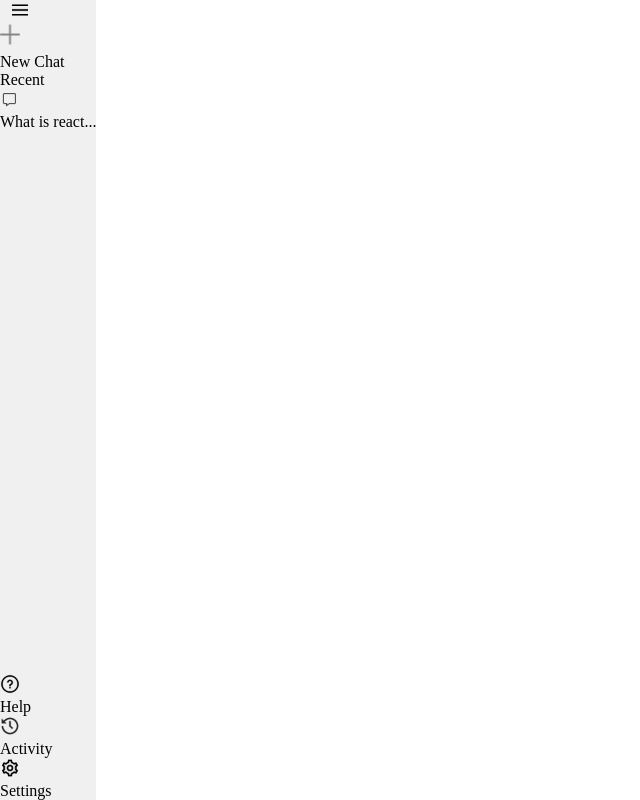
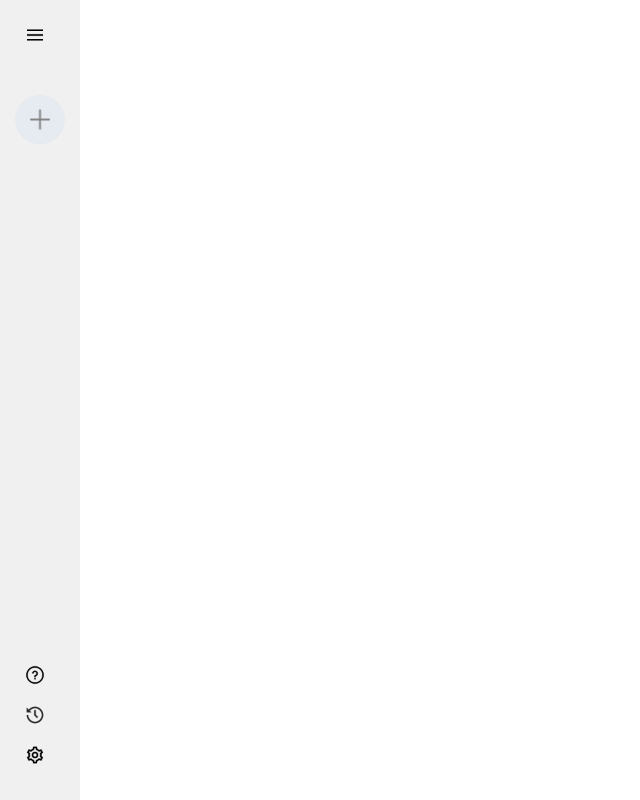
Before and after one commit to Aryankpoor/metamorpheus, a React (Vite) app: page / in a window 1280 px wide. Shown: the whole page, without its empty margins (0-640 px from the left). Built offline with nearby package versions, Linux system fonts and the light colour scheme.

Commit message:
added usestate

```diff
--- a/src/components/Sidebar/Sidebar.css
+++ b/src/components/Sidebar/Sidebar.css
@@ -4,6 +4,7 @@
     flex-direction: column;
     justify-content: space-between;
     background-color: #f0f0f0;
+    padding: 25px 15px;
 }
 
 .sidebar img{
@@ -15,3 +16,51 @@
     margin-left: 10px;
     cursor: pointer;
 }
+
+.sidebar .new-chat {
+    margin-top: 50px;
+    display: inline-flex;
+    align-items: center;
+    gap: 10px;
+    padding: 10px 15px;
+    background-color: #e6eaf1;
+    border-radius: 50px;
+    font-size: 14px;
+    color: grey;
+    cursor: pointer;
+}
+
+.sidebar .recent {
+    display: flex;
+    flex-direction: column;
+}
+
+.sidebar .recent-title {
+    margin-top: 30px;
+    margin-bottom: 20px;
+}
+
+.sidebar .recent-entry{
+    display: flex;
+    align-items: start;
+    gap: 10px;
+    padding: 10px;
+    padding-right: 40px;
+    border-radius: 50px;
+    color: #282828;
+    cursor: pointer;
+}
+
+.sidebar .recent-entry:hover{
+    background-color: #e2e6eb;
+}
+
+.sidebar .bottom {
+    display: flex;
+    flex-direction: column;
+}
+
+.sidebar .bottom-item {
+    padding-right: 10px;
+    cursor: pointer;
+}
--- a/src/components/Sidebar/Sidebar.jsx
+++ b/src/components/Sidebar/Sidebar.jsx
@@ -1,16 +1,19 @@
-import React from 'react'
-import './Sidebar.css'
-import {assets} from '../../assets/assets'
+import React, { useState } from "react";
+import "./Sidebar.css";
+import { assets } from "../../assets/assets";
 
 const Sidebar = () => {
+  const [extended, setExtended] = useState(false);
+
   return (
-    <div className='sidebar'>
-        <div className='top'>
-            <img src={assets.menu_icon} alt="menu icon" className='menu' />
+    <div className="sidebar">
+      <div className="top">
+        <img src={assets.menu_icon} alt="menu icon" className="menu" />
         <div className="new-chat">
           <img src={assets.plus_icon} alt="new chat icon" />
-                <p>New Chat</p>
+          {extended ? <p>New Chat</p> : null}
         </div>
+        {extended ? (
           <div className="recent">
             <p className="recent-title">Recent</p>
             <div className="recent-entry">
@@ -18,23 +21,24 @@
               <p>What is react...</p>
             </div>
           </div>
+        ) : null}
       </div>
-        <div className='bottom'>
+      <div className="bottom">
         <div className="bottom-item recent-entry">
           <img src={assets.question_icon} alt="question icon" />
-                <p>Help</p>
+          {extended?<p>Help</p>:null}
         </div>
         <div className="bottom-item recent-entry">
           <img src={assets.history_icon} alt="question icon" />
-                <p>Activity</p>
+          {extended?<p>Activity</p>:null}
         </div>
         <div className="bottom-item recent-entry">
           <img src={assets.setting_icon} alt="question icon" />
-                <p>Settings</p>
+          {extended?<p>Settings</p>:null}
         </div>
       </div>
     </div>
-  )
-}
+  );
+};
 
-export default Sidebar
+export default Sidebar;
```
Lines whose indentation alone changed are shown as unchanged.
